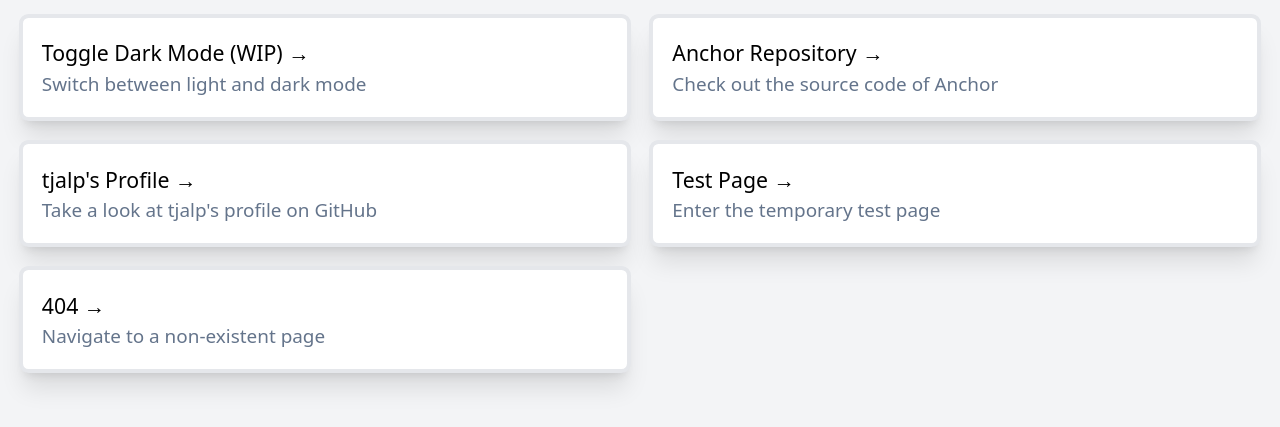
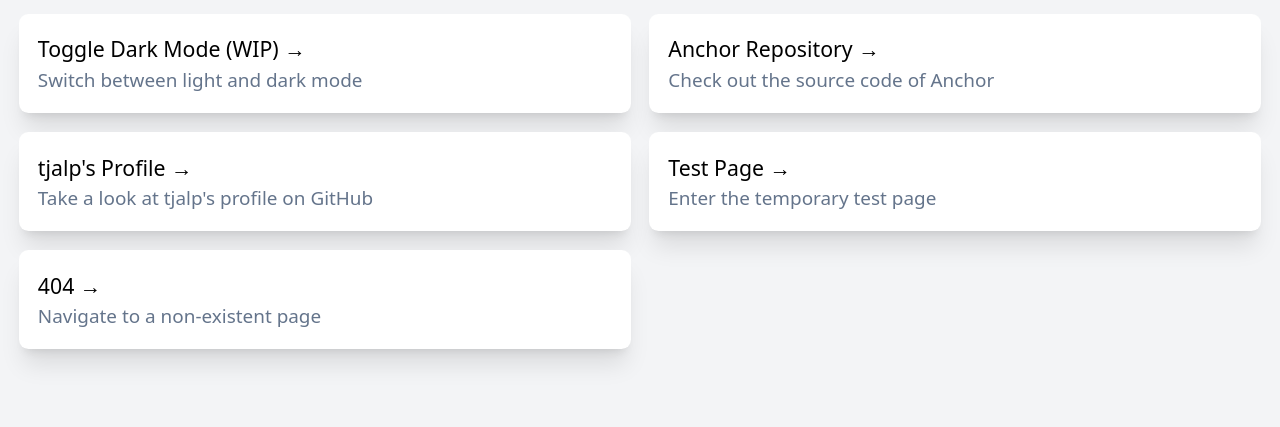
Before and after one commit to tjalp/anchor, an Astro site: page / in a window 1280 px wide. Shown: the part 133-560 px from the top of the page. Built offline with nearby package versions, Linux system fonts and the light colour scheme; Astro itself is replaced by a stand-in of ours.

Commit message:
improvement: remove card borders

```diff
--- a/src/components/AnchorCard.astro
+++ b/src/components/AnchorCard.astro
@@ -12,7 +12,7 @@ const { title, href } = Astro.props
   <a
     href={href}
     class="
-      transition ease-in-out duration-500
+      transition ease-in-out duration-200
       bg-white
       rounded-xl
       sm:rounded-lg
@@ -20,12 +20,11 @@ const { title, href } = Astro.props
       p-4
       flex
       mx-auto
-      border-4
       shadow-xl
       hover:cursor-pointer
       hover:bg-slate-100
-      dark:bg-zinc-800
-      dark:hover:bg-zinc-700
+      dark:bg-zinc-700
+      dark:hover:bg-zinc-600
       dark:border-zinc-700
       dark:hover:border-zinc-600
       "
--- a/src/layouts/Base.astro
+++ b/src/layouts/Base.astro
@@ -7,13 +7,12 @@ const { title } = Astro.props;
 ---
 
 <!DOCTYPE html>
-<html lang="en" class="bg-gray-100 dark:bg-zinc-900">
+<html lang="en" class="bg-gray-100 dark:bg-zinc-800">
 	<head>
 		<meta charset="UTF-8" />
 		<meta name="viewport" content="width=device-width" />
 		<link rel="icon" type="image/svg+xml" href="/favicon.svg" />
 		<meta name="generator" content={Astro.generator} />
-		<meta name="apple-mobile-web-app-capable" content="yes">
 		<title>Anchor | {title}</title>
 	</head>
 	<body>
--- a/src/pages/index.astro
+++ b/src/pages/index.astro
@@ -1,6 +1,5 @@
 ---
 import AnchorCard from "../components/AnchorCard.astro";
-import Card from "../components/Card.astro";
 import Layout from "../layouts/Base.astro";
 ---
 
```
